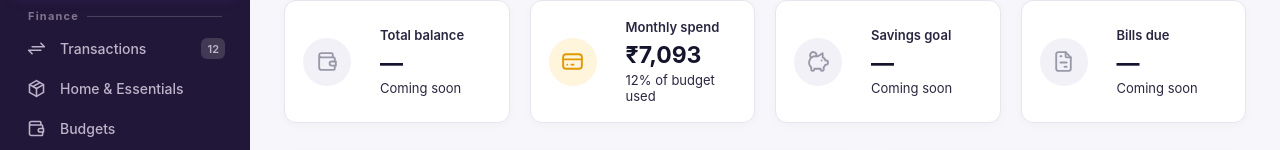
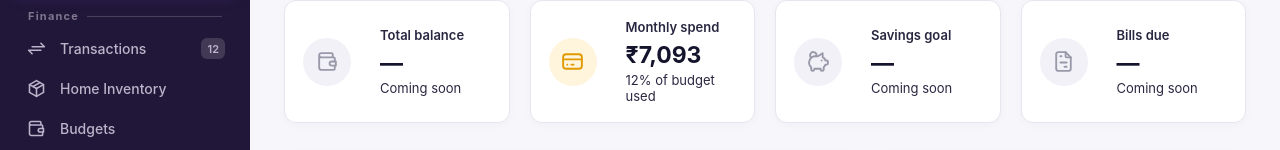
Before and after one commit to rohinimithran893/PennyVault_ExpenseManagement, a React (Create React App) app in the folder PennyVault-Frontend/: page / in a window 1280 px wide. Shown: the part 154-304 px from the top of the page. Built offline with nearby package versions, Linux system fonts and the light colour scheme; sample sign-in values are in the browser's storage.

Commit message:
fix: keep inventory and expense history aligned

```diff
--- a/PennyVault-Frontend/src/components/Sidebar.jsx
+++ b/PennyVault-Frontend/src/components/Sidebar.jsx
@@ -31,7 +31,7 @@ const menuItems = [
 
 const financeItems = [
   { label: "Transactions", icon: IconArrowsExchange, path: "/transactions", badge: "12" },
-  { label: "Home & Essentials", icon: IconPackage, path: "/home-essentials" },
+  { label: "Home Inventory", icon: IconPackage, path: "/home-essentials" },
   { label: "Budgets", icon: IconWallet, path: "/budget-categories" },
   { label: "Reports", icon: IconReportAnalytics, path: "/reports" },
   { label: "Messages", icon: IconMail, path: "/messages", badge: 4 },
```
